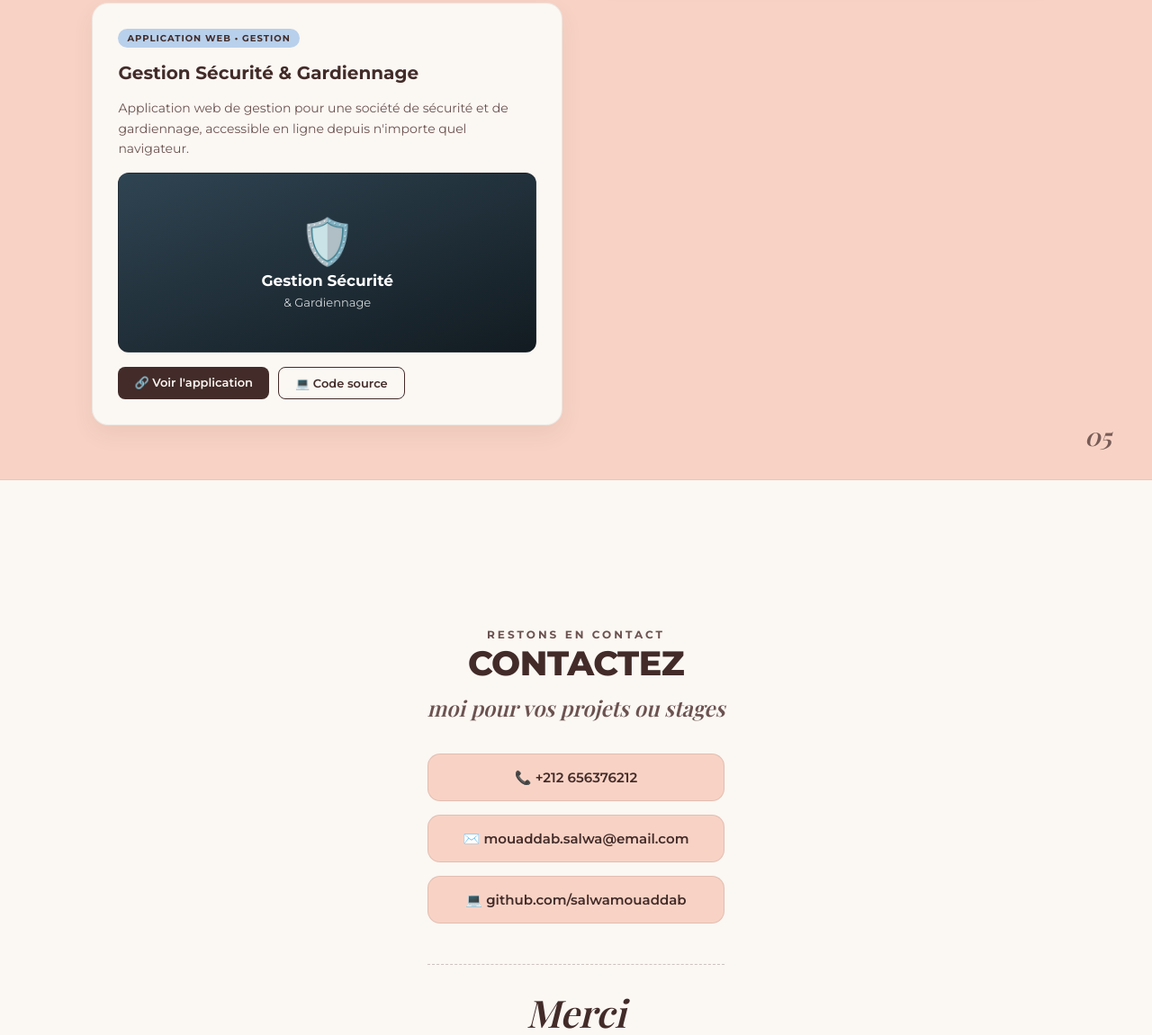
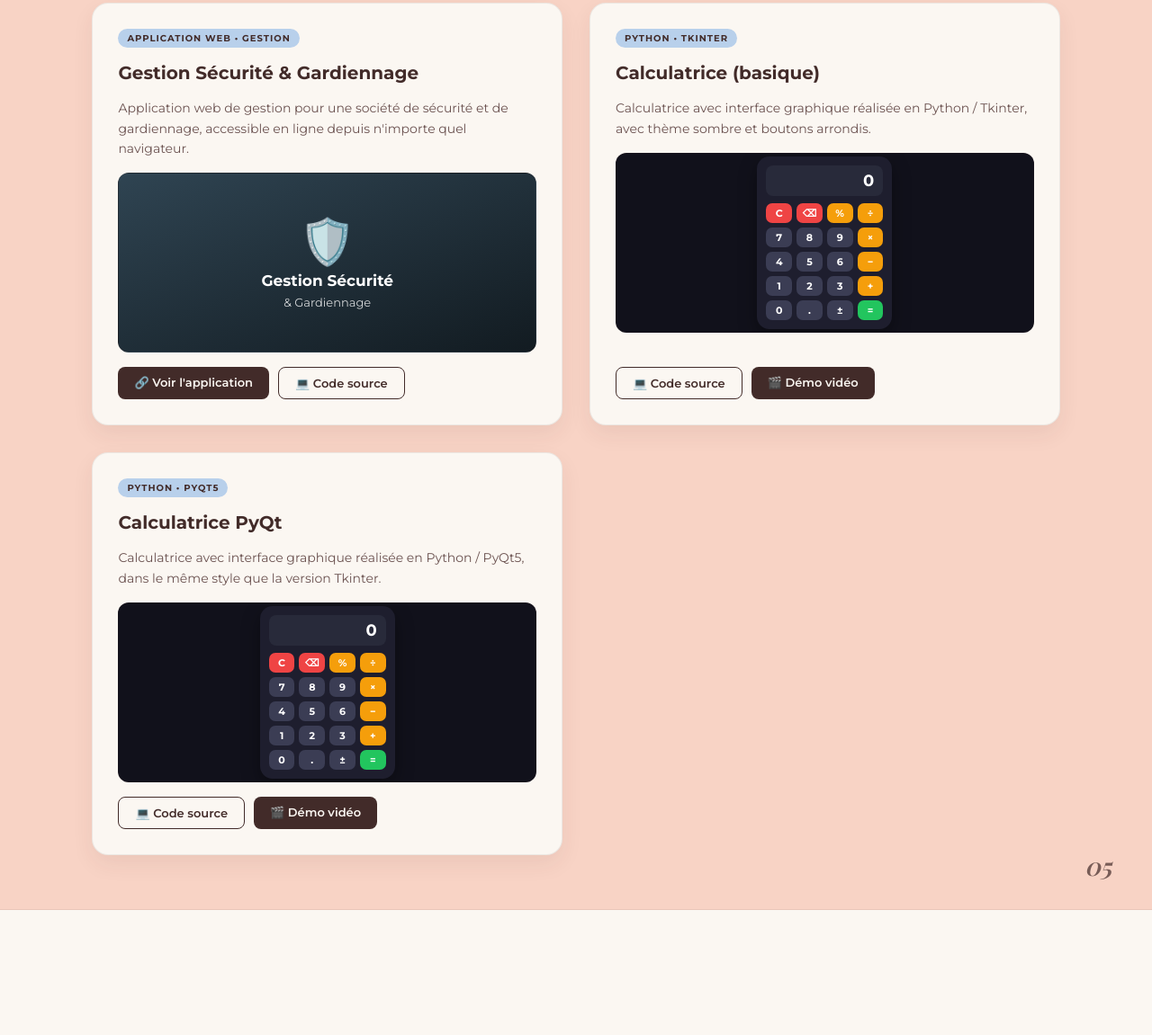
Before and after one commit to salwamouaddab/my-portfolio, a plain HTML site: page index.html in a window 1280 px wide. Shown: the part 3917-5068 px from the top of the page at 90% size. Drawn offline with nearby package versions, Linux system fonts and the light colour scheme; a web font is replaced by a local one.

Commit message:
Update index.html

```diff
--- a/index.html
+++ b/index.html
@@ -316,6 +316,16 @@
     .securite-preview .sp-titre { font-size: 17px; font-weight: 700; }
     .securite-preview .sp-sous  { font-size: 13px; opacity: 0.8; }
 
+    /* Aperçu Calculatrice */
+    .calc-preview { display: flex; align-items: center; justify-content: center; background: #11111b; }
+    .calc-mini { width: 150px; padding: 10px; background: #1e1e2e; border-radius: 14px; box-shadow: 0 8px 20px rgba(0, 0, 0, 0.35); }
+    .calc-mini .cc-ecran { background: #282a3a; color: #ffffff; text-align: right; font-weight: 700; font-size: 18px; padding: 6px 10px; border-radius: 8px; margin-bottom: 8px; }
+    .calc-mini .cc-touches { display: grid; grid-template-columns: repeat(4, 1fr); gap: 5px; }
+    .calc-mini .cc-touches span { height: 22px; border-radius: 7px; background: #3b3d54; color: #ffffff; font-size: 11px; font-weight: 700; display: flex; align-items: center; justify-content: center; }
+    .calc-mini .cc-touches .op { background: #f59e0b; }
+    .calc-mini .cc-touches .eff { background: #ef4444; }
+    .calc-mini .cc-touches .egal { background: #22c55e; }
+
     .project-links { display: flex; flex-wrap: wrap; gap: 10px; font-size: 13px; font-weight: 600; margin-top: auto; }
 
     .project-links a {
@@ -515,6 +525,52 @@
         </div>
       </div>
 
+      <!-- Projet 4 : Calculatrice Tkinter -->
+      <div class="project-card">
+        <span class="project-tag">Python • Tkinter</span>
+        <h4>Calculatrice (basique)</h4>
+        <p>Calculatrice avec interface graphique réalisée en Python / Tkinter, avec thème sombre et boutons arrondis.</p>
+        <div class="project-img-preview calc-preview" aria-label="Aperçu de la calculatrice Tkinter">
+          <div class="calc-mini">
+            <div class="cc-ecran">0</div>
+            <div class="cc-touches">
+              <span class="eff">C</span><span class="eff">⌫</span><span class="op">%</span><span class="op">÷</span>
+              <span>7</span><span>8</span><span>9</span><span class="op">×</span>
+              <span>4</span><span>5</span><span>6</span><span class="op">−</span>
+              <span>1</span><span>2</span><span>3</span><span class="op">+</span>
+              <span>0</span><span>.</span><span>±</span><span class="egal">=</span>
+            </div>
+          </div>
+        </div>
+        <div class="project-links">
+          <a class="secondaire" href="https://github.com/salwamouaddab/project-PRESENTA-poo-tion/blob/main/Calculatrice.py" target="_blank" rel="noopener">💻 Code source</a>
+          <a href="https://salwamouaddab.github.io/salwamouaddab_website-nv-/videos/calculatrice-basique.mp4" target="_blank" rel="noopener">🎬 Démo vidéo</a>
+        </div>
+      </div>
+
+      <!-- Projet 5 : Calculatrice PyQt5 -->
+      <div class="project-card">
+        <span class="project-tag">Python • PyQt5</span>
+        <h4>Calculatrice PyQt</h4>
+        <p>Calculatrice avec interface graphique réalisée en Python / PyQt5, dans le même style que la version Tkinter.</p>
+        <div class="project-img-preview calc-preview" aria-label="Aperçu de la calculatrice PyQt5">
+          <div class="calc-mini">
+            <div class="cc-ecran">0</div>
+            <div class="cc-touches">
+              <span class="eff">C</span><span class="eff">⌫</span><span class="op">%</span><span class="op">÷</span>
+              <span>7</span><span>8</span><span>9</span><span class="op">×</span>
+              <span>4</span><span>5</span><span>6</span><span class="op">−</span>
+              <span>1</span><span>2</span><span>3</span><span class="op">+</span>
+              <span>0</span><span>.</span><span>±</span><span class="egal">=</span>
+            </div>
+          </div>
+        </div>
+        <div class="project-links">
+          <a class="secondaire" href="https://github.com/salwamouaddab/project-PRESENTA-poo-tion/blob/main/calculatrice_pyqt.py" target="_blank" rel="noopener">💻 Code source</a>
+          <a href="https://salwamouaddab.github.io/salwamouaddab_website-nv-/videos/calculatrice-pyqt.mp4" target="_blank" rel="noopener">🎬 Démo vidéo</a>
+        </div>
+      </div>
+
     </div>
 
     <div class="page-number">05</div>
```
